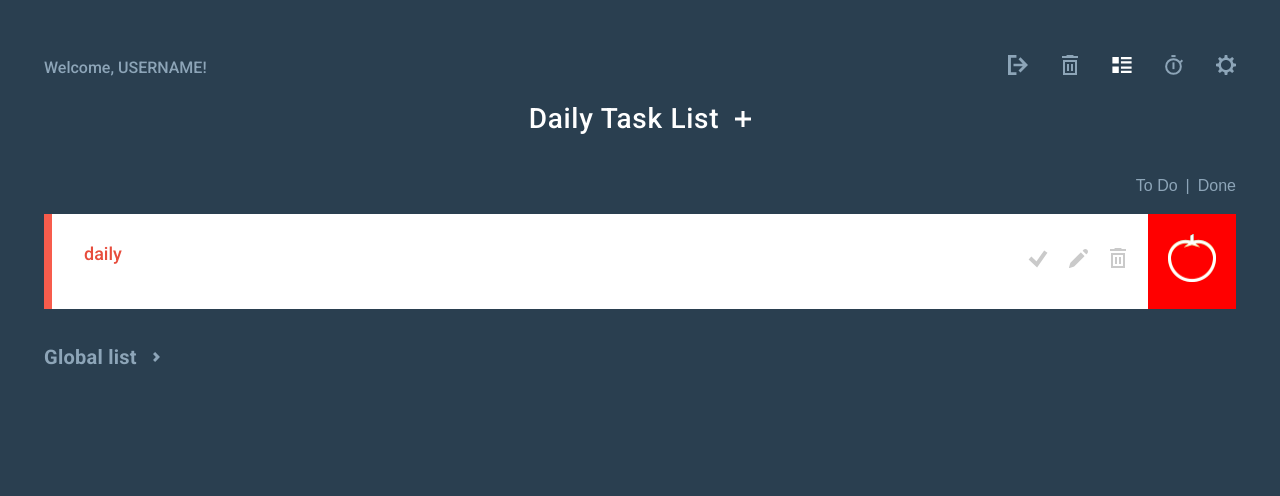
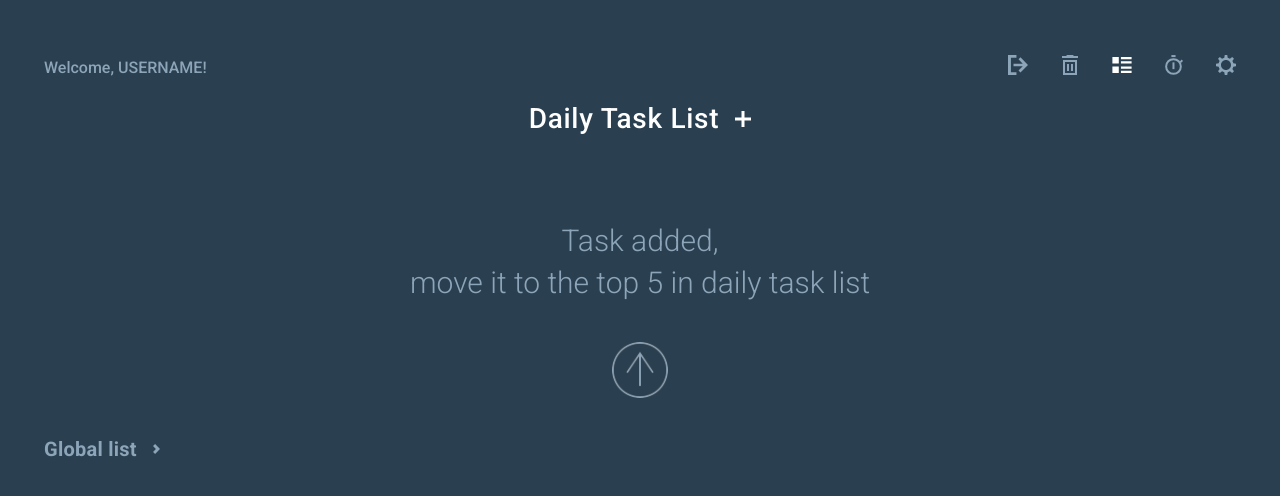
Before and after one commit to WoShiGaoFuShuai/todo-vuex, a Vue app: page / in a window 1280 px wide. Shown: the top 496 px of the page. Built offline with nearby package versions, Linux system fonts and the light colour scheme.

Commit message:
Added logic to putting todos from global list to daily tasks
Added components NoDailyTask & NoTask and show them if we don't have tasks

```diff
--- a/src/components/TodoTasks.vue
+++ b/src/components/TodoTasks.vue
@@ -24,7 +24,19 @@
           <p class="text-description">{{ todo.description }}</p>
         </div>
         <div class="buttons" v-if="typeOfTodos !== 'deleted'">
-          <img class="buttons-img" src="@/assets/images/Up.svg" alt="" />
+          <img
+            v-if="typeOfTodos === 'daily'"
+            class="buttons-img"
+            src="@/assets/images/Done.svg"
+            alt=""
+          />
+          <img
+            v-if="typeOfTodos === 'global'"
+            @click="pushToDailyTodos(todo.id)"
+            class="buttons-img"
+            src="@/assets/images/Up.svg"
+            alt=""
+          />
           <img
             @click="openEditModal"
             class="buttons-img"
@@ -80,6 +92,9 @@ export default {
         this.$store.dispatch("tasks/changeDeleteCompletelyTaskId", id);
         this.$store.dispatch("modals/toggleDeleteCompletelyModal");
       }
+    },
+    pushToDailyTodos(id) {
+      this.$store.dispatch("tasks/pushToDailyTodos", id);
     },
   },
 };
--- a/src/components/DailyTask.vue
+++ b/src/components/daily/DailyTask.vue
@@ -1,4 +1,5 @@
 <template>
+  <div class="daily-task-wrapper">
     <div class="main-title">
       <h1 class="title-daily">Daily Task List</h1>
       <img
@@ -7,19 +8,25 @@
         src="@/assets/images/Add.svg"
         alt=""
       />
-    <!-- <AddTaskModal :type="'Add'" /> -->
       <AddTaskModal v-if="isOpen" />
+    </div>
+    <NoTasks v-if="!todos.length && !dailyTodos.length" />
+    <NoDailyTasks v-if="todos.length && !dailyTodos.length" />
   </div>
 </template>
 
 <script>
-import AddTaskModal from "@/components/AddTaskModal.vue";
+import AddTaskModal from "@/components/modals/AddTaskModal.vue";
+import NoTasks from "@/components/daily/NoTasks.vue";
+import NoDailyTasks from "@/components/daily/NoDailyTasks.vue";
 import { mapGetters } from "vuex";
 
 export default {
   name: "DailyTask",
   components: {
     AddTaskModal,
+    NoTasks,
+    NoDailyTasks,
   },
   methods: {
     openModalAdd() {
@@ -29,7 +36,9 @@ export default {
   },
   computed: {
     ...mapGetters({
-      isOpen: ["modals/isOpen"],
+      isOpen: "modals/isOpen",
+      todos: "tasks/todos",
+      dailyTodos: "tasks/dailyTodos",
     }),
   },
 };
--- /dev/null
+++ b/src/components/daily/NoDailyTasks.vue
@@ -0,0 +1,39 @@
+<template>
+  <div class="no-daily-task-wrapper">
+    <div class="content">
+      <h2 class="text">
+        Task added, <br />
+        move it to the top 5 in daily task list
+      </h2>
+
+      <div class="image">
+        <img src="@/assets/images/Arrow-up.svg" alt="" />
+      </div>
+    </div>
+  </div>
+</template>
+
+<script>
+export default {};
+</script>
+
+<style lang="scss" scoped>
+.no-daily-task-wrapper {
+  .content {
+    display: flex;
+    justify-content: center;
+    align-items: center;
+    flex-direction: column;
+    text-align: center;
+    margin: 80px 0 28px;
+
+    .text {
+      font-weight: 300;
+      font-size: 30px;
+      line-height: 42px;
+      margin-bottom: 38px;
+      color: var(--greyish);
+    }
+  }
+}
+</style>
--- a/src/components/FirstTask.vue
+++ b/src/components/daily/NoTasks.vue
@@ -3,30 +3,30 @@
     <div>
       <img class="img" src="@/assets/images/First-task.svg" alt="" />
     </div>
-    <h2 class="title">Add your first task</h2>
+    <h2 class="no-task-title">Add your first task</h2>
   </div>
 </template>
 
 <script>
 export default {
-  name: "AppFirstTask",
+  name: "NoTask",
 };
 </script>
 
 <style lang="scss" scoped>
 .first-task-wrapper {
-  display: none;
-  position: absolute;
-  top: 50%;
-  left: 50%;
-  transform: translate(-50%, -50%);
+  // position: absolute;
+  // top: 50%;
+  // left: 50%;
+  // transform: translate(-50%, -50%);
+  margin-top: 40px;
   text-align: center;
 
   .img {
     margin-bottom: 64px;
   }
 
-  .title {
+  .no-task-title {
     color: #8da5b8;
     font-weight: 300;
     font-size: 30px;
--- a/src/components/TopDailyTasks.vue
+++ b/src/components/daily/TopDailyTasks.vue
@@ -5,56 +5,21 @@
       <li class="li passive">|</li>
       <li class="li">Done</li>
     </ul>
-    <div class="content-tasks">
-      <template
-        v-if="
-          this.$store.state.tasks.todos.length &&
-          !this.$store.state.tasks.dailyTodos.length
-        "
-      >
-        <div class="no-tasks">
-          <h2 class="title">
-            Task added, <br />
-            move it to the top 5 in daily task list
-          </h2>
-          <img src="@/assets/images/Arrow-up.svg" alt="" />
-        </div>
-      </template>
-      <template>
-        <div
-          class="content-task"
-          v-for="(todo, i) in this.$store.state.tasks.dailyTodos"
-          :key="i"
-        >
-          <div :class="['category', todo.category]"></div>
-          <div class="deadline">
-            <span class="deadline-span date">{{ todo.deadline }}</span>
-            <!-- <span>{{ checkFunc(todo.deadline) }}</span> -->
-          </div>
-          <div class="text">
-            <p class="text-title">{{ todo.title }}</p>
-            <p class="text-description">{{ todo.description }}</p>
-          </div>
-          <div class="buttons">
-            <img src="@/assets/images/Done.svg" alt="" />
-            <img src="@/assets/images/Edit.svg" alt="" />
-            <img src="@/assets/images/Delete.svg" alt="" />
-          </div>
-          <div :class="['priority', todo.priority]">
-            <div class="img">
-              <img src="@/assets/images/Apple.svg" alt="" />
-              <span class="estimation-span">{{ todo.estimation }}</span>
-            </div>
-          </div>
-        </div>
-      </template>
-    </div>
+
+    <TodoTasks :todos="dailyTodos" :typeOfTodos="'daily'" />
   </div>
 </template>
 
 <script>
+import TodoTasks from "@/components/TodoTasks.vue";
+import { mapGetters } from "vuex";
+
 export default {
-  name: "TodoTasks",
+  name: "DailyTasks",
+  components: { TodoTasks },
+  computed: {
+    ...mapGetters({ dailyTodos: "tasks/dailyTodos" }),
+  },
 };
 </script>
 
--- a/src/components/GlobalList.vue
+++ b/src/components/global/GlobalList.vue
@@ -25,7 +25,7 @@
     </div>
 
     <div class="global-list-content">
-      <TodoTasks v-if="active" :todos="todosToShow" />
+      <TodoTasks v-if="active" :todos="todosToShow" :typeOfTodos="'global'" />
     </div>
   </div>
 </template>
--- a/src/store/modules/tasks.js
+++ b/src/store/modules/tasks.js
@@ -41,7 +41,8 @@ export default {
     ],
     deletedTodos: [],
     deleteCompletelyTaskId: null,
-    dailyTodos: [{ title: "daily" }],
+    dailyTodos: [],
+    dailyDoneTodos: [],
   }),
 
   mutations: {
@@ -78,6 +79,11 @@ export default {
     RESET_DELETE_COMPLETELY_TASK_ID(state) {
       state.deleteCompletelyTaskId = null;
     },
+    PUSH_TO_DAILY_TODOS(state, task, taskIndex) {
+      console.log("IM WORKING MUT");
+      state.todos.splice(taskIndex, 1);
+      state.dailyTodos.push(task);
+    },
   },
   actions: {
     addNewTodo({ commit }, payload) {
@@ -94,6 +100,18 @@ export default {
     },
     resetDeleteCompletelyTaskId({ commit }) {
       commit("RESET_DELETE_COMPLETELY_TASK_ID");
+    },
+    pushToDailyTodos({ commit, state }, id) {
+      //GETTING INDEX OF A TASK
+      const taskIndex = state.todos.indexOf(
+        ...state.todos.filter((item) => item.id === id)
+      );
+
+      //ADDING A 'STATUS' KEY TO A TASK
+      const taskToPush = state.todos[taskIndex];
+      taskToPush.status = "todo";
+
+      commit("PUSH_TO_DAILY_TODOS", taskToPush, taskIndex);
     },
   },
   getters: {
@@ -115,5 +133,11 @@ export default {
     deletedTodos(state) {
       return state.deletedTodos;
     },
+    dailyTodos(state) {
+      return state.dailyTodos;
+    },
+    dailyDoneTodos(state) {
+      return state.dailyDoneTodos;
+    },
   },
 };
--- a/src/views/DeletedView.vue
+++ b/src/views/DeletedView.vue
@@ -13,7 +13,7 @@
 <script>
 import { mapGetters } from "vuex";
 import TodoTask from "@/components/TodoTasks.vue";
-import ConfirmDelete from "@/components/ConfirmDelete.vue";
+import ConfirmDelete from "@/components/modals/ConfirmDelete.vue";
 
 export default {
   name: "DeletedView",
--- a/src/views/HomeView.vue
+++ b/src/views/HomeView.vue
@@ -1,22 +1,23 @@
 <template>
   <div class="home">
     <DailyTask />
-    <TopDailyTasks />
-    <AppFirstTask />
+    <TopDailyTasks v-if="dailyDoneTodos.length || dailyTodos.length" />
+    <!-- <NoTasks /> -->
     <GlobalList />
   </div>
 </template>
 
 <script>
-import DailyTask from "@/components/DailyTask.vue";
-import TopDailyTasks from "@/components/TopDailyTasks.vue";
-import AppFirstTask from "@/components/FirstTask.vue";
-import GlobalList from "@/components/GlobalList.vue";
+import DailyTask from "@/components/daily/DailyTask.vue";
+import TopDailyTasks from "@/components/daily/TopDailyTasks.vue";
+// import NoTasks from "@/components/daily/NoTasks.vue";
+import GlobalList from "@/components/global/GlobalList.vue";
+import { mapGetters } from "vuex";
 
 export default {
   name: "HomeView",
   components: {
-    AppFirstTask,
+    // NoTasks,
     DailyTask,
     GlobalList,
     TopDailyTasks,
@@ -24,6 +25,12 @@ export default {
   data() {
     return {};
   },
+  computed: {
+    ...mapGetters({
+      dailyDoneTodos: "tasks/dailyDoneTodos",
+      dailyTodos: "tasks/dailyTodos",
+    }),
+  },
 };
 </script>
 
```
Also changed, not shown: src/components/modals/AddTaskModal.vue (renamed from src/components/AddTaskModal.vue), src/components/modals/ConfirmDelete.vue (renamed from src/components/ConfirmDelete.vue), src/components/modals/ModalWindow.vue (renamed from src/components/ModalWindow.vue). Lines whose indentation alone changed are shown as unchanged.
